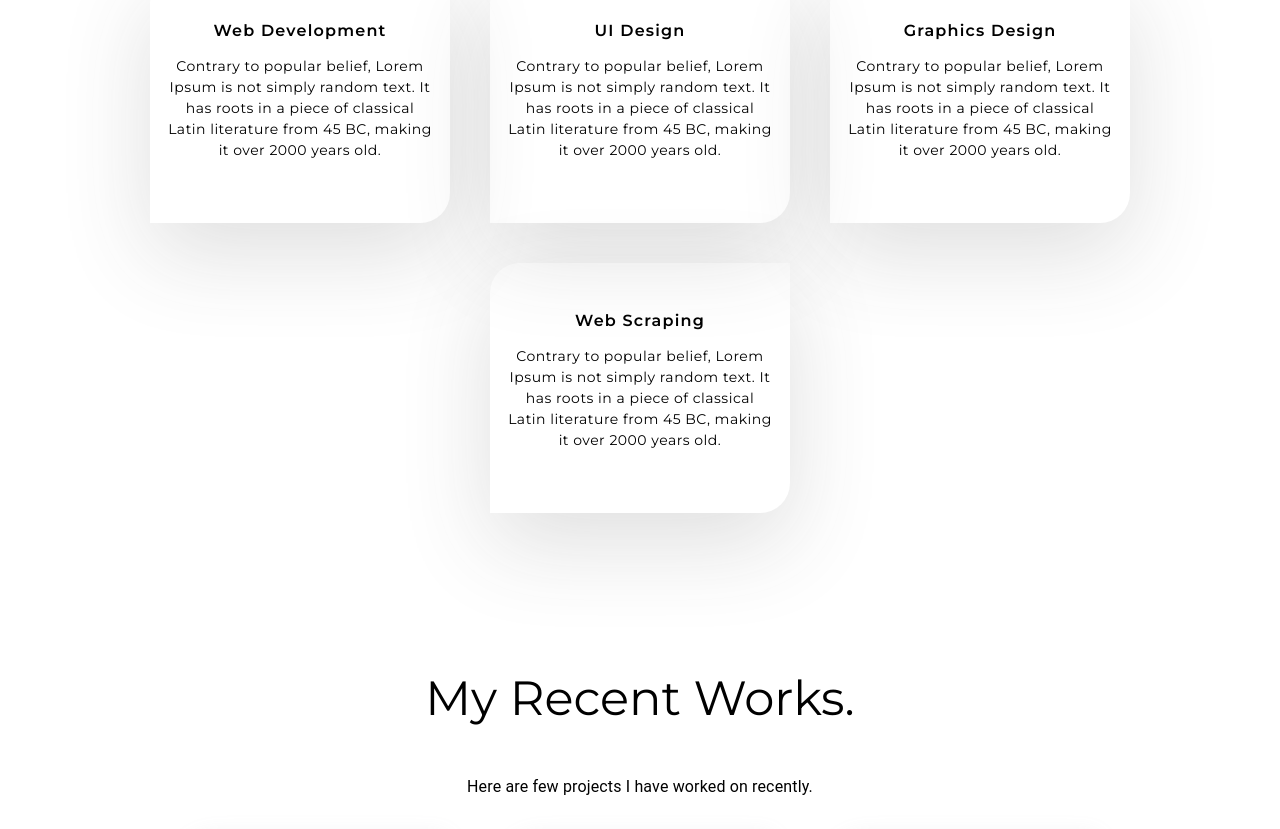
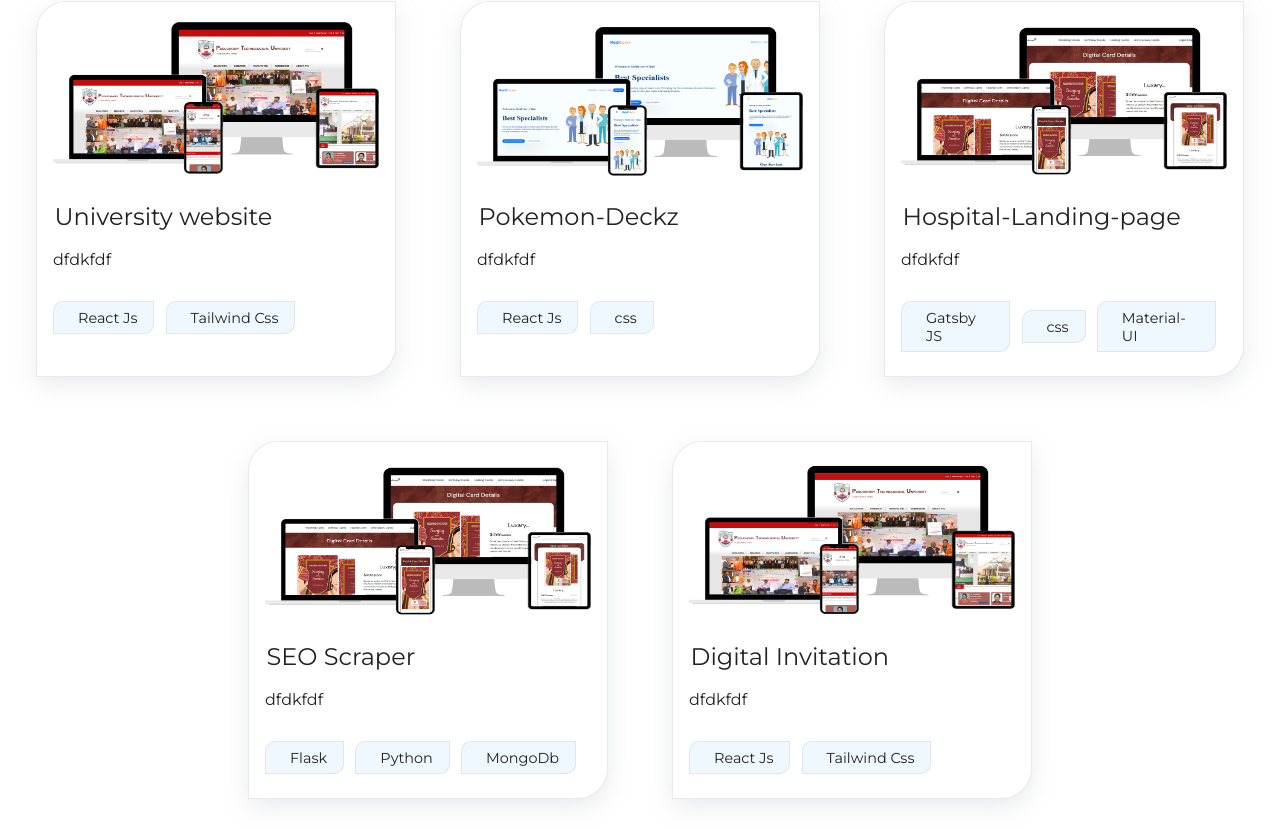
Before and after one commit to Swetha-Baskaran/portfolio2.0, a Next.js app: page / in a window 1280 px wide. Shown: the part 2517-3346 px from the top of the page. Built offline with nearby package versions, Linux system fonts and the light colour scheme.

Commit message:
dfdfdfdfd

```diff
--- a/data/projects.js
+++ b/data/projects.js
@@ -1,12 +1,12 @@
 export const ProjectUrl = [
     {
-        name: "React Js",
+        name: "University website",
         project_no: "1",
         group: "1",
         github: "https://github.com/SanthoshKumar9028/ptu-components",
         link: "https://www.ptuniv.edu.in/",
         img: `/assets/projects/proj1.png`,
-        technologies: ["html", "css", "js"],
+        technologies: ["React Js", "Tailwind Css"],
         details: "dfdkfdf"
     },
     {
@@ -16,17 +16,17 @@ export const ProjectUrl = [
         github: "https://github.com/Swetha-Baskaran/Pokemon-Deckz",
         link: "#",
         img: `/assets/projects/proj2.png`,
-        technologies: ["html", "css", "js"],
+        technologies: ["React Js", "css"],
         details: "dfdkfdf"
     },
     {
-        name: "React Js",
+        name: "Hospital-Landing-page",
         project_no: "3",
         group: "1",
         github: "https://github.com/Swetha-Baskaran/Gatsby-Hospital-Landing-page",
         link: "https://gatsby-hospital-landing-page.netlify.app/",
         img: `/assets/projects/proj3.png`,
-        technologies: ["html", "css", "js"],
+        technologies: ["Gatsby JS", "css", "Material-UI"],
         details: "dfdkfdf"
     },
     {
@@ -36,41 +36,41 @@ export const ProjectUrl = [
         github: "https://github.com/Swetha-Baskaran/SEO_info_of_top_10_google_search",
         link: "none",
         img: `/assets/projects/proj3.png`,
-        technologies: ["html", "css", "js"],
+        technologies: ["Flask", "Python", "MongoDb"],
         details: "dfdkfdf"
     },
     {
-        name: "React Js",
+        name: "Digital Invitation",
         project_no: "4",
         group: "1",
         github: "https://github.com/Swetha-Baskaran/digital-card-tailwind",
         link: "https://swetha-baskaran.github.io/digital-card-tailwind/",
         img: `/assets/projects/proj4.png`,
-        technologies: ["html", "css", "js"],
+        technologies: ["React Js", "Tailwind Css"],
         details: "dfdkfdf"
     },
     {
-        name: "React Js",
+        name: "Task List App",
         project_no: "5",
         group: "1",
         github: "https://github.com/Swetha-Baskaran/redux-todo-app",
         link: "https://task-app-swethabaskaran.netlify.app/",
         img: `/assets/projects/proj5.png`,
-        technologies: ["html", "css", "js"],
+        technologies: ["React Js", "Redux", "Tailwind Css"],
         details: "dfdkfdf"
     },
     {
-        name: "React Js",
+        name: "Survey Form",
         project_no: "6",
         group: "1",
         github: "https://github.com/Swetha-Baskaran/tech-survey",
         link: "https://swetha-baskaran.github.io/tech-survey/",
         img: `/assets/projects/proj6.png`,
-        technologies: ["html", "css", "js"],
+        technologies: ["html", "css"],
         details: "dfdkfdf"
     },
     {
-        name: "React Js",
+        name: "Product Launch Site",
         project_no: "7",
         group: "1",
         github: "https://github.com/Swetha-Baskaran/cococola",
@@ -80,7 +80,7 @@ export const ProjectUrl = [
         details: "dfdkfdf"
     },
     {
-        name: "React Js",
+        name: "Article site",
         project_no: "8",
         group: "1",
         github: "https://github.com/Swetha-Baskaran/gig",
@@ -90,17 +90,17 @@ export const ProjectUrl = [
         details: "dfdkfdf"
     },
     {
-        name: "React Js",
+        name: "Python - Documentation Site",
         project_no: "9",
         group: "1",
         github: "https://github.com/Swetha-Baskaran/python-doc",
         link: "https://swetha-baskaran.github.io/python-doc/",
         img: `/assets/projects/proj9.png`,
-        technologies: ["html", "css", "js"],
+        technologies: ["html", "css"],
         details: "dfdkfdf"
     },
     {
-        name: "React Js",
+        name: "Personal Portfolio",
         project_no: "10",
         group: "1",
         github:"https://github.com/Swetha-Baskaran/portfolio",
@@ -110,17 +110,17 @@ export const ProjectUrl = [
         details: "dfdkfdf"
     },
     {
-        name: "React Js",
+        name: "kawa-space-react-challenge",
         project_no: "11",
         group: "1",
         github: "https://github.com/Swetha-Baskaran/kawa-space-react-challenge",
         link: "https://swetha-baskaran.github.io/kawa-space-react-challenge/",
         img: `/assets/projects/proj11.png`,
-        technologies: ["html", "css", "js"],
+        technologies: ["React Js", "Axios", "Scss"],
         details: "dfdkfdf"
     },
     {
-        name: "React Js",
+        name: "Tic Toc Too",
         project_no: "12",
         group: "1",
         github: "https://github.com/Swetha-Baskaran/tic_toc_too",
@@ -130,7 +130,7 @@ export const ProjectUrl = [
         details: "dfdkfdf"
     },
     {
-        name: "React Js",
+        name: "Ecommerse Site",
         project_no: "12",
         group: "1",
         github: "https://github.com/Swetha-Baskaran/shala",
@@ -140,37 +140,37 @@ export const ProjectUrl = [
         details: "dfdkfdf"
     },
     {
-        name: "React Js",
+        name: "Tribute SPB Sir",
         project_no: "12",
         group: "1",
         github: "https://github.com/Swetha-Baskaran/tribute-spb",
         link: "https://swetha-baskaran.github.io/tribute-spb/",
         img: `/assets/projects/proj12.png`,
-        technologies: ["html", "css", "js"],
+        technologies: ["html", "css"],
         details: "dfdkfdf"
     },
     {
-        name: "React Js",
+        name: "Contact Form",
         project_no: "12",
         group: "1",
         github: "https://github.com/Swetha-Baskaran/contact_form_by_smtp_API",
         link: "https://swetha-baskaran.github.io/contact_form_by_smtp_API/",
         img: `/assets/projects/proj12.png`,
-        technologies: ["html", "css", "js"],
+        technologies: ["html", "SMTP", "js"],
         details: "dfdkfdf"
     },
     {
-        name: "React Js",
+        name: "Profile Card",
         project_no: "12",
         group: "1",
         github: "https://github.com/Swetha-Baskaran/profile_card",
         link: "https://swetha-baskaran.github.io/profile_card/",
         img: `/assets/projects/proj12.png`,
-        technologies: ["html", "css", "js"],
+        technologies: ["html", "Scss", "js"],
         details: "dfdkfdf"
     },
     {
-        name: "React Js",
+        name: "tringle match on slidermove",
         project_no: "12",
         group: "1",
         github: "https://github.com/Swetha-Baskaran/tringle_match_on_slidermove",
@@ -179,4 +179,14 @@ export const ProjectUrl = [
         technologies: ["html", "css", "js"],
         details: "dfdkfdf"
     },
+    {
+        name: "About This App",
+        project_no: "12",
+        group: "1",
+        github: "https://github.com/Swetha-Baskaran/tringle_match_on_slidermove",
+        link: "https://swetha-baskaran.github.io/tringle_match_on_slidermove/",
+        img: ``,
+        technologies: ["Next Js", "Scss", "Context API"],
+        details: "dfdkfdf"
+    },
 ]
--- a/pages/index.js
+++ b/pages/index.js
@@ -28,7 +28,7 @@ export default function Home() {
 					<HeroPage />
 					<div className='section'>
 						<AboutMe />
-						<Services />
+						{/* <Services /> */}
 						<Projects />
 						<Contacts />
 						<Footer />
--- a/views/projects/Card.jsx
+++ b/views/projects/Card.jsx
@@ -1,20 +1,17 @@
 import Card from "@mui/material/Card";
-import CardMedia from "@mui/material/CardMedia";
 import CardContent from "@mui/material/CardContent";
-import CardActions from "@mui/material/CardActions";
-import IconButton from "@mui/material/IconButton";
-import Typography from "@mui/material/Typography";
-import {RiCodeSSlashFill, RiExternalLinkFill} from "react-icons/ri";
+import { RiExternalLinkFill } from "react-icons/ri";
 import {FiGithub} from "react-icons/fi";
 import classes from "./style.module.scss";
 import Image from "next/image";
+import Link from "next/link";
 
 const IndividualProject = ({handleOpen, data}) => {
 	return (
 		<Card
 			data-aos='fade-down'
 			onClick={handleOpen}
-			sx={{maxWidth: 360}}
+			sx={{width: 360}}
 			className={classes["individual-card"]}
 			style={customStyle.individualCard}
 		>
@@ -27,8 +24,12 @@ const IndividualProject = ({handleOpen, data}) => {
 					style={{padding: "0 1rem"}}
 				/>
 				<div className={classes["link-btns"]}>
-					<FiGithub className={classes["btns"]} />
-					<RiExternalLinkFill className={classes["btns"]} />
+					<Link href={data.github}>
+						<FiGithub className={classes["btns"]} />
+					</Link>
+					<Link href={data.link}>
+						<RiExternalLinkFill className={classes["btns"]} />
+					</Link>
 				</div>
 			</div>
 			<CardContent className={classes["card-title"]}>
```
